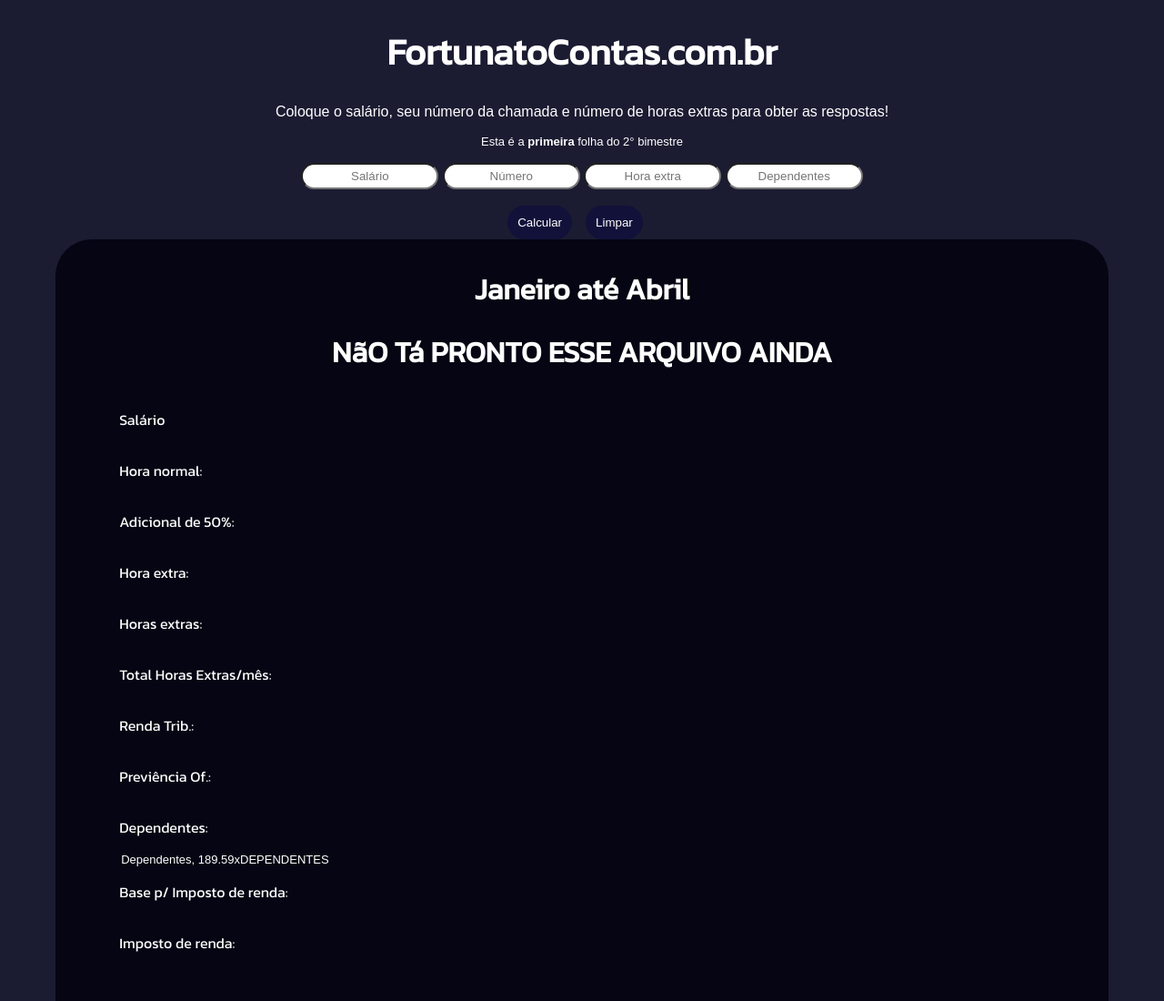
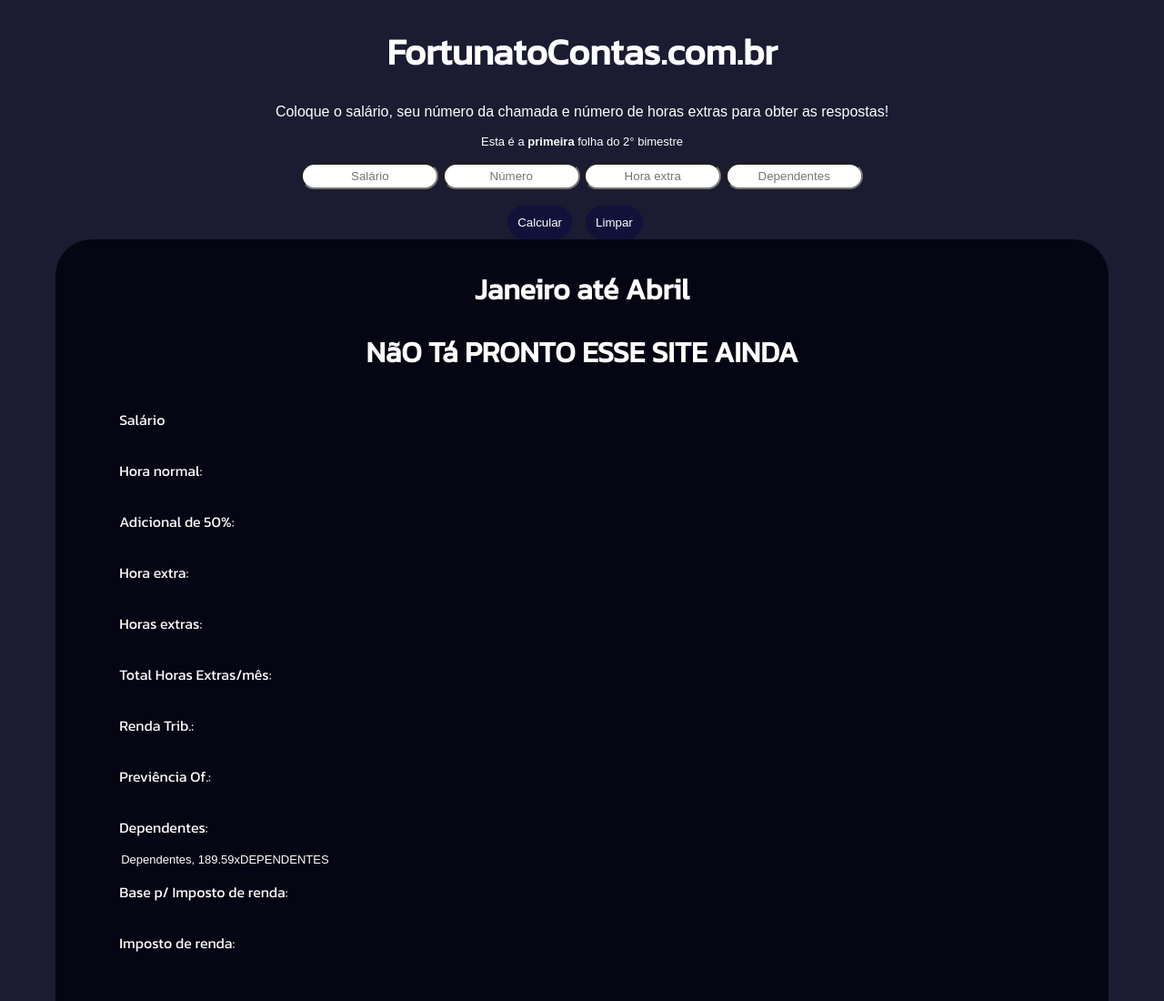
Before and after one commit to LiugLOL/clone, a website: page index.html in a window 1280 px wide. Shown: the top 1100 px of the page at 91% size. Drawn offline with Linux system fonts and the light colour scheme.

Commit message:
Atualizar o index.html

```diff
--- a/index.html
+++ b/index.html
@@ -29,7 +29,7 @@
      <div class="haha">
      <div class="site">
         <h1>Janeiro até Abril</h1>
-        <h1>NãO Tá PRONTO ESSE ARQUIVO AINDA</h1>
+        <h1>NãO Tá PRONTO ESSE SITE AINDA</h1>
   <article class="di">
     <p class="p">Salário</p><p id="ano" class="re"></p>
 
```
